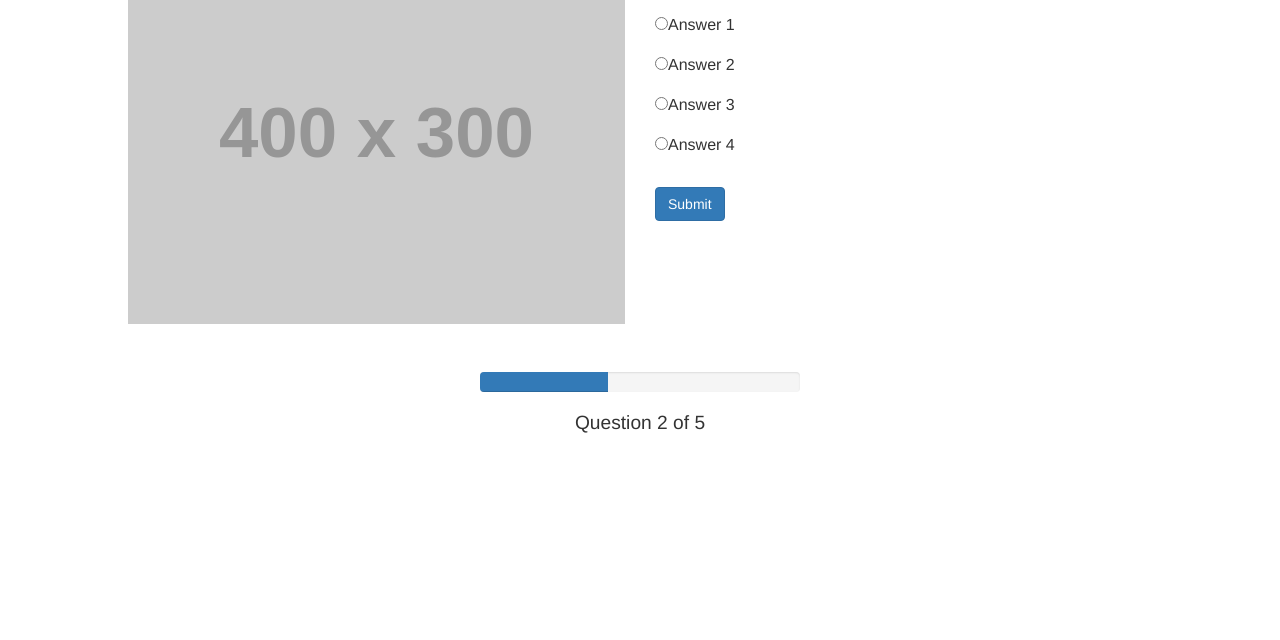
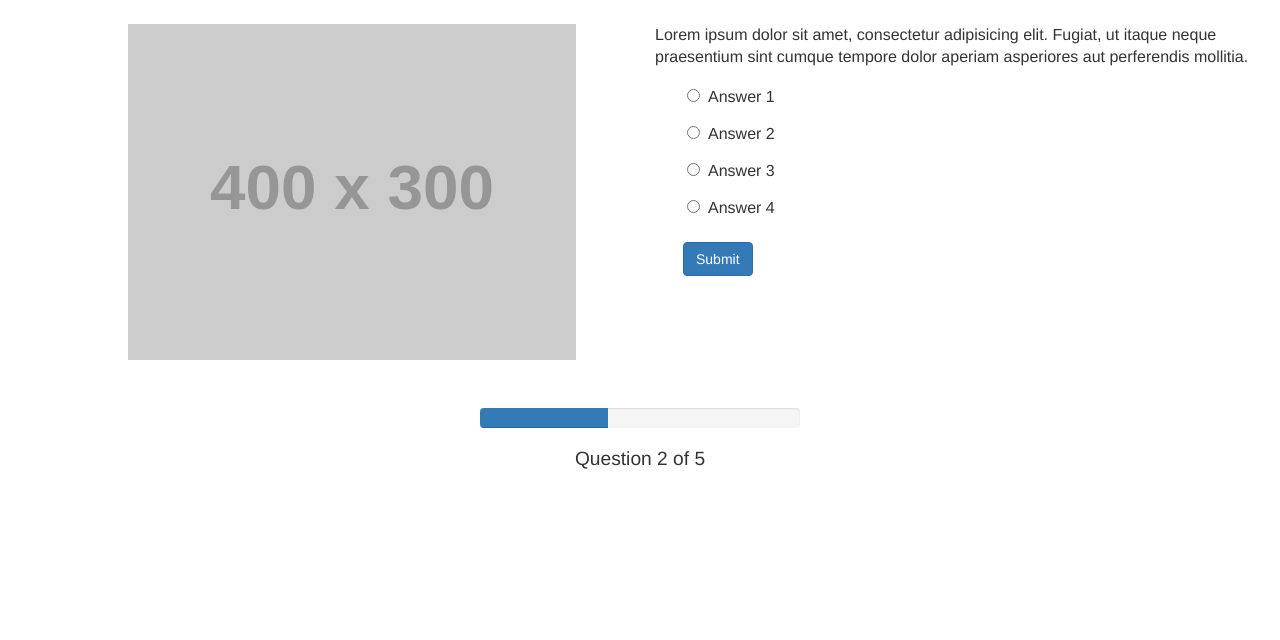
Before and after one commit to kitschlich/quiz-app, a plain HTML site: page index.html in a window 1280 px wide. Shown: the part 160-800 px from the top of the page. Drawn offline with nearby package versions, Linux system fonts and the light colour scheme; placeholder pictures from the web are drawn by us.

Commit message:
Add js quiz functionality

```diff
--- a/css/style.css
+++ b/css/style.css
@@ -8,11 +8,12 @@ ul {
 }
 
 .title {
-	margin: 1em 0;
+	margin: 2em 0;
 }
 
 .quiz-img {
 	padding-left: 10%;
+	padding-right: 5%;
 }
 
 .question-text {
@@ -20,12 +21,19 @@ ul {
 	margin-bottom: 1em;
 }
 
+.answers label {
+	margin-left: .5em;
+	font-weight: normal;
+}
+
 .answers .btn {
-	margin-top: 1em;
+	margin-top: .5em;
+	margin-left: 2em;
 }
 
 .answers li {
-	margin-bottom: 1em;
+	margin-left: 2em;
+	margin-bottom: .5em;
 }
 
 .progress-container {
--- a/index.html
+++ b/index.html
@@ -19,10 +19,10 @@
 			<p class="question-text">Lorem ipsum dolor sit amet, consectetur adipisicing elit. Fugiat, ut itaque neque praesentium sint cumque tempore dolor aperiam asperiores aut perferendis mollitia.</p>
 			<form class="answers">
 				<ul>
-					<li><input type="radio">Answer 1</li>
-					<li><input type="radio">Answer 2</li>
-					<li><input type="radio">Answer 3</li>
-					<li><input type="radio">Answer 4</li>
+					<li><input type="radio" id="ans1"><label id="lbAns1" for="ans1">Answer 1</label></li>
+					<li><input type="radio" id="ans2"><label for="ans2" id="lbAns2">Answer 2</label></li>
+					<li><input type="radio" id="ans3"><label for="ans3" id="lbAns3">Answer 3</label></li>
+					<li><input type="radio" id="ans4"><label for="ans4" id="lbAns4">Answer 4</label></li>
 				</ul>
 				<input class="btn btn-primary" type="submit">
 			</form>
@@ -31,13 +31,14 @@
 	<div class="row">
 	<div class="progress-container text-center">
 		<div class="progress">
-		  <div class="progress-bar" role="progressbar" aria-valuenow="2"
-		  aria-valuemin="0" aria-valuemax="5" style="width:40%">
+		  <div class="progress-bar" style="width:40%">
 		  </div>
 		</div>
-		<h3>Question 2 of 5</h3>
+		<h3 id="progressLabel">Question 2 of 5</h3>
 	</div>
 	</div>
 </div>
+<script src="https://code.jquery.com/jquery-git2.min.js"></script>
+<script src="js/script.js"></script>
 </body>
 </html>
```
